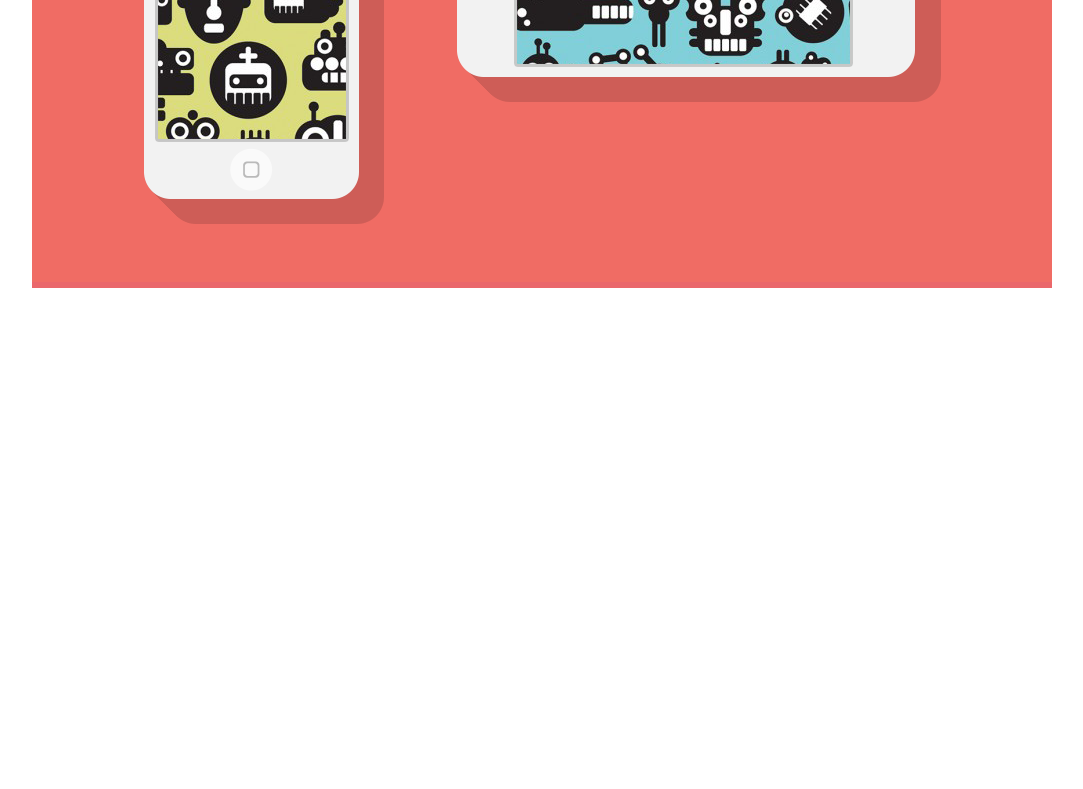
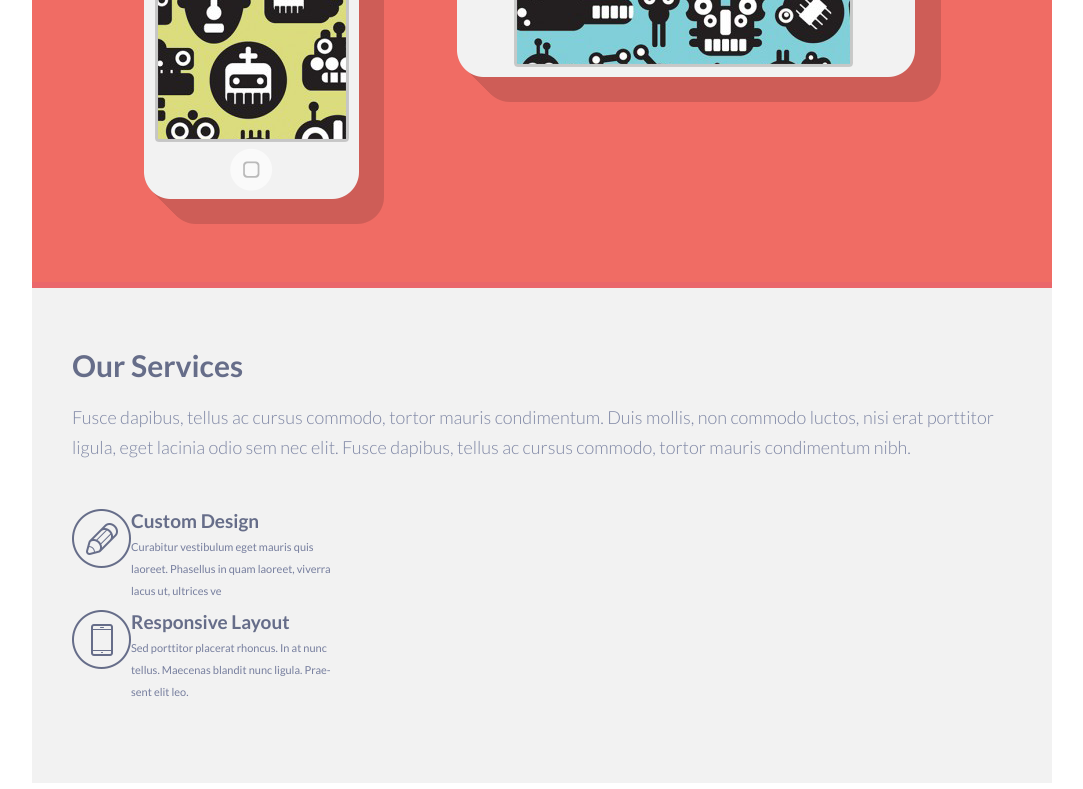
Before and after one commit to Ilyahr/singolo, a plain HTML site: page singolo1.html in a window 1280 px wide. Shown: the part 407-1196 px from the top of the page, without its empty margins (98-1181 px from the left). Before the commit the page ends 800 px from the top, so only its background shows below. Drawn offline with Linux system fonts and the light colour scheme.

Commit message:
feat: add part of footer

```diff
--- a/singolo1.css
+++ b/singolo1.css
@@ -5,14 +5,21 @@
     box-sizing: border-box;
 }
 
-@font-face{
+@font-face {
     font-family: Lato;
-    /*src: url('assets/Lato/Lato-Black.ttf');*/
-    /*font-family: Lato-Bold;*/
-    /*src: url('assets/Lato/Lato-Bold.ttf');*/
-    /*!*font-family: Lato-Light;*!*/
     src: url('assets/Lato/Lato-Regular.ttf');
 }
+@font-face {
+    /*src: url('assets/Lato/Lato-Black.ttf');*/
+    font-family: Lato-Bold;
+    src: url('assets/Lato/Lato-Bold.ttf');
+    /*!*font-family: Lato-Light;*!*/
+}
+@font-face {
+    font-family: Lato-Light;
+    src: url('assets/Lato/Lato-Light.ttf');
+}
+
 
 
 #header{
@@ -184,3 +191,71 @@ a {
     padding-left: 73px;
     padding-top: 174px;
 }
+
+#footer{
+    display: block;
+    margin: auto;
+    background: #f2f2f2;
+    width: 1020px;
+    height: 495px;
+}
+
+#text{
+    width: 940px;
+    margin: auto;
+}
+
+#botton-footer{
+    display: block;
+    margin: auto;
+    background: #ffffff;
+    width: 1020px;
+    height: 6px;
+}
+
+#titel{
+    padding-top: 59px;
+    color: #666d89;
+    font-family: 'Lato-Bold';
+    font-size: 30px;
+}
+
+#text-line{
+    padding-top: 19px;
+    color: #7e86a4;
+    line-height: 30px;
+    font-family: 'Lato-Light';
+    font-size: 18px;
+}
+
+.small-group{
+    padding-top: 47px;
+    float: left;
+    width: 300px;
+}
+
+.left{
+    float: left;
+    /*padding-right: 20px;*/
+}
+
+.img{
+    padding-right: 20px;
+}
+
+.small-text{
+
+    color: #767e9e;
+    font-family: 'Lato';
+    font-size: 11px;
+    padding-bottom: 8px;
+    width: 220px;
+    line-height: 22px;
+}
+
+.tittle-small{
+    color: #666d89;
+    padding-bottom: 4px;
+    font-family: 'Lato-Bold';
+    font-size: 19px;
+}
--- a/singolo1.html
+++ b/singolo1.html
@@ -45,6 +45,33 @@
 
         </slider>
         <div id="botton-slider"></div>
+        <footer id="footer">
+            <div id="text">
+                <div id="titel">Our Services</div>
+                <div id="text-line">Fusce dapibus, tellus ac cursus commodo, tortor mauris condimentum. Duis mollis, non commodo luctos, nisi erat porttitor
+                    ligula, eget lacinia odio sem nec elit. Fusce dapibus, tellus ac cursus commodo, tortor mauris condimentum nibh.</div>
 
+                <div class="small-group">
+                <div class='img'><img class="left" src="assets/pen.png"></div>
+                    <div class="left">
+                        <h1 class="tittle-small">Custom Design</h1>
+                        <div class="small-text">Curabitur vestibulum eget mauris quis
+                            laoreet. Phasellus in quam laoreet, viverra
+                            lacus ut, ultrices ve
+                        </div>
+                    </div>
+
+                    <div class='img'><img class="left" src="assets/phone.png"></div>
+                    <div class="left">
+                        <h1 class="tittle-small">Responsive Layout</h1>
+                        <div class="small-text">Sed porttitor placerat rhoncus. In at nunc
+                            tellus. Maecenas blandit nunc ligula. Prae-
+                            sent elit leo.</div>
+                    </div>
+                </div>
+
+            </div>
+        </footer>
+        <div id="botton-footer"></div>
     </body>
 </html>
```
Also changed, not shown: assets/bubble.png (added), assets/bulb.png (added), assets/chev.png (deleted), assets/heart.png (added), assets/pen.png (added), assets/phone.png (added), assets/star.png (added).
